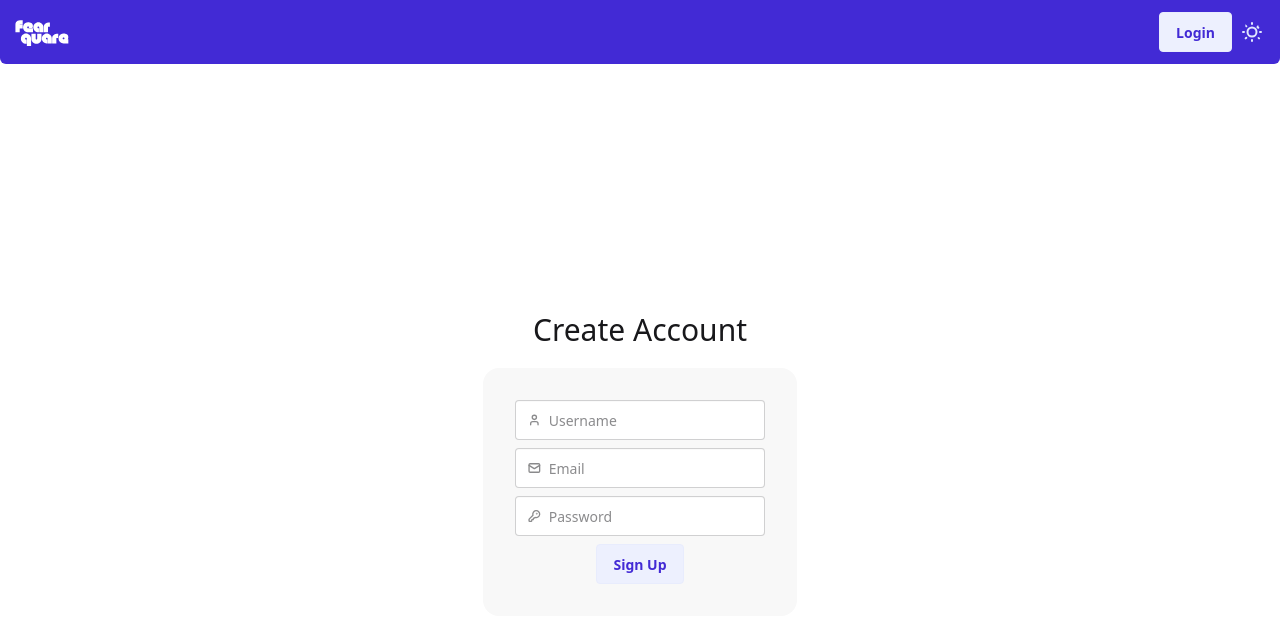
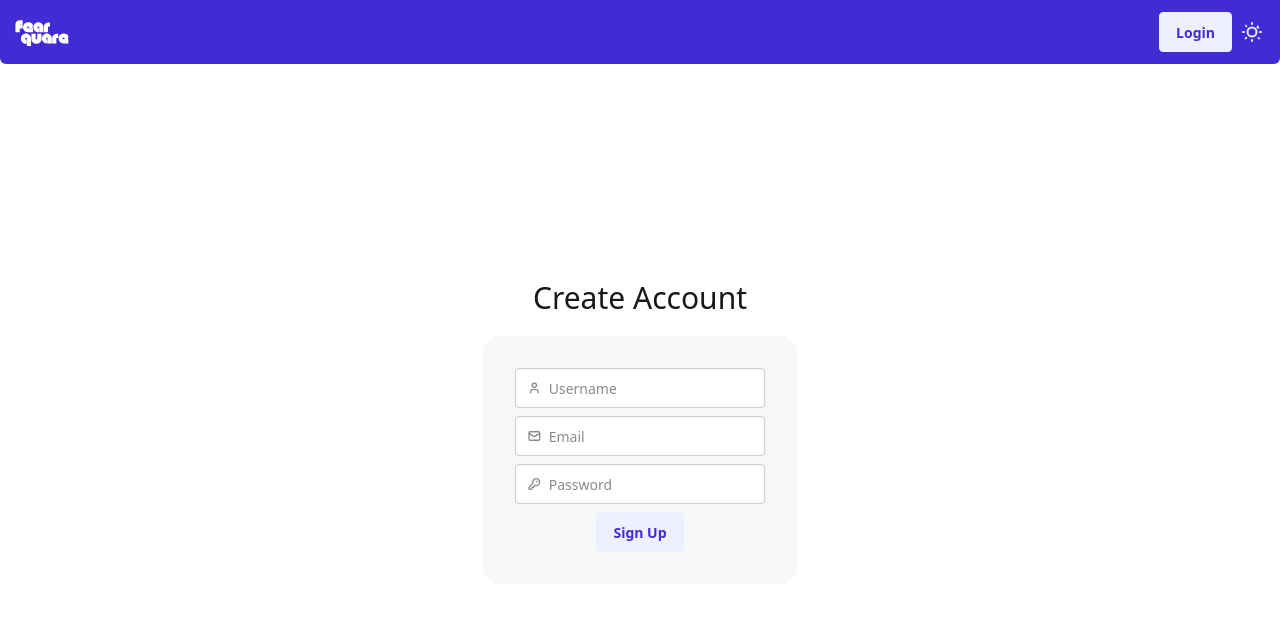
Before and after one commit to FearQuare/anime-tracker, a React (Vite) app in the folder client/: page /signup in a window 1280 px wide. Shown: the top 622 px of the page. Built offline with nearby package versions, Linux system fonts and the light colour scheme.

Commit message:
layout fix

```diff
--- a/client/src/components/pages/Login.jsx
+++ b/client/src/components/pages/Login.jsx
@@ -44,7 +44,7 @@
     };
 
     return (
-        <div className='w-screen h-screen flex flex-col justify-center items-center'>
+        <div className='flex-1 w-full flex flex-col justify-center items-center'>
             <h1 className='text-3xl mb-5'>Login</h1>
             <form onSubmit={handleSubmit} className='bg-base-200 p-8 rounded-2xl flex flex-col justify-center items-center'>
                 <label className='input validator mb-2'>
--- a/client/src/components/pages/Signup.jsx
+++ b/client/src/components/pages/Signup.jsx
@@ -41,7 +41,7 @@
         }
     };
     return (
-        <div className='w-screen h-screen flex flex-col justify-center items-center'>
+        <div className='w-full flex-1 flex flex-col justify-center items-center'>
             <h1 className='text-3xl mb-5'>Create Account</h1>
             <form onSubmit={handleSubmit} className='bg-base-200 rounded-2xl p-8 flex flex-col justify-center items-center'>
                 <label className='input validator mb-2'>
--- a/client/src/main.jsx
+++ b/client/src/main.jsx
@@ -11,13 +11,17 @@
 createRoot(document.getElementById('root')).render(
   <BrowserRouter>
     <AuthProvider>
+      <div className='flex flex-col min-h-screen'>
         <Navbar />
+        <main className='flex-1 flex flex-col'>
           <Routes>
             <Route path="/" element={<App />} />
             <Route path="/signup" element={<Signup />} />
             <Route path="/login" element={<Login />} />
             <Route path="/profile" element={<Profile />} />
           </Routes>
+        </main>
+      </div>
     </AuthProvider>
-  </BrowserRouter>,
+  </BrowserRouter>
 )
```
Lines whose indentation alone changed are shown as unchanged.
